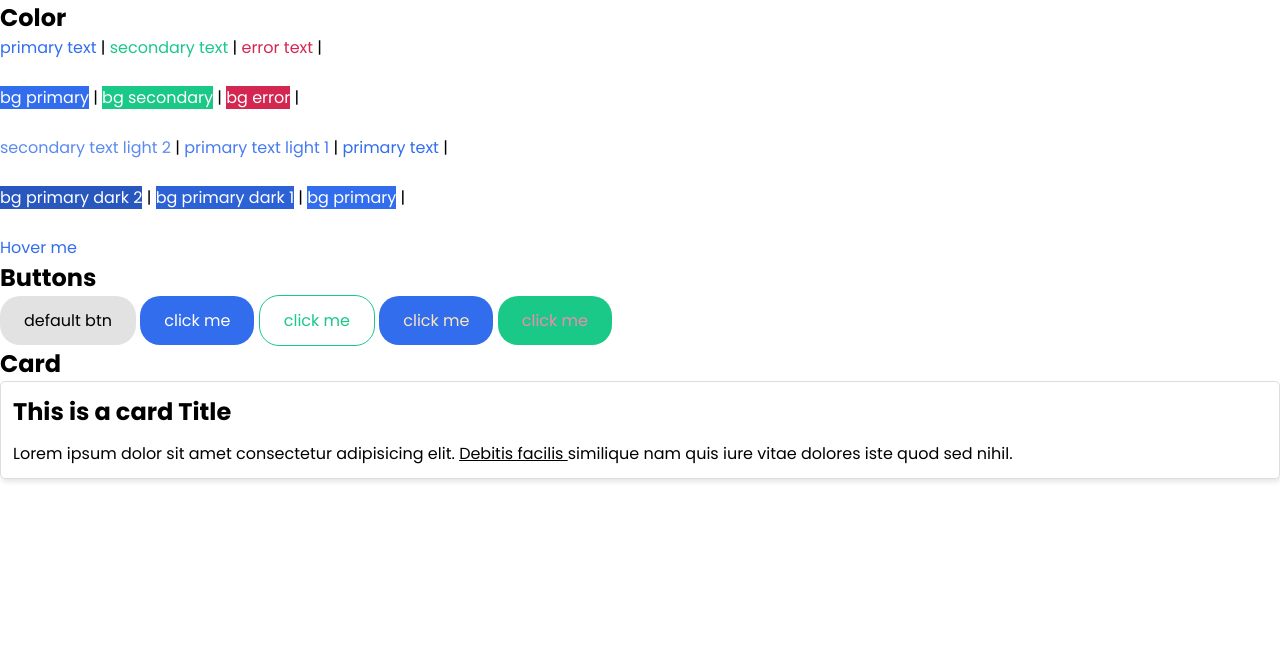
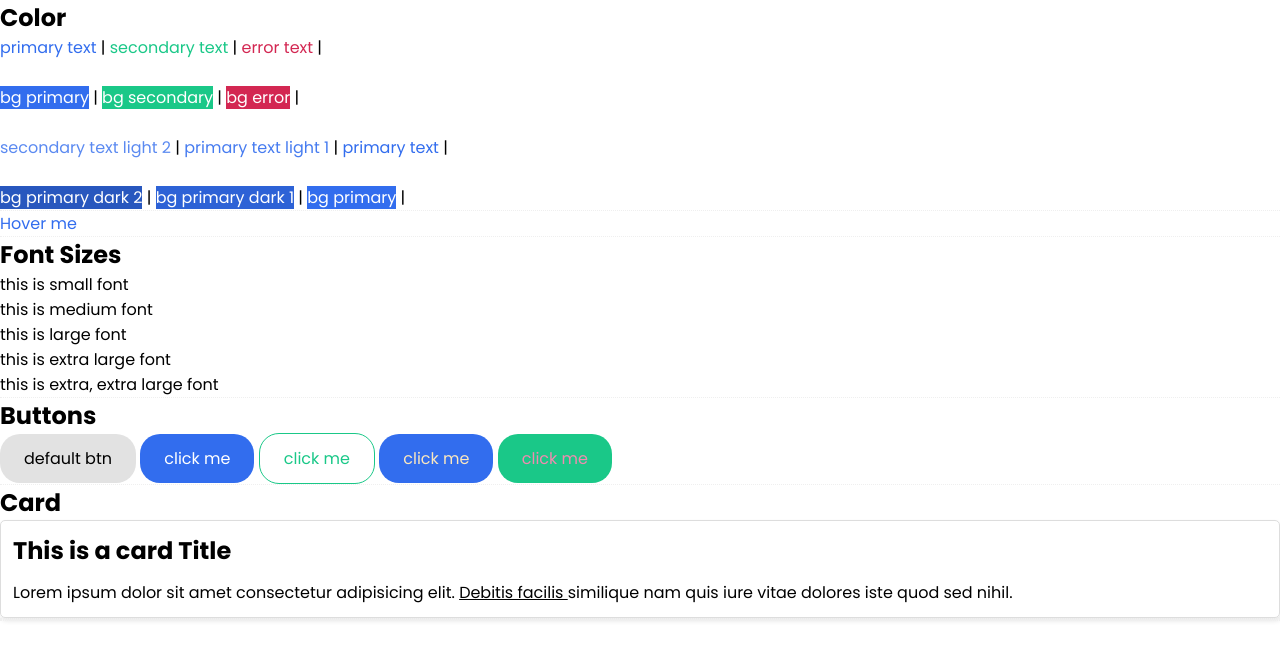
Before and after one commit to frankassafuah/sass-practice, a website: page index.html in a window 1280 px wide. Drawn offline with Linux system fonts and the light colour scheme.

Commit message:
Utilities - first commit

```diff
--- a/index.html
+++ b/index.html
@@ -34,12 +34,21 @@
     <span class="bg-primary-dark-1 text-white">bg primary dark 1</span> |
     <span class="bg-primary text-white">bg primary</span> |
 
-
-    <br><br>
+    <hr class="mt-4 mb-4">
 
     <a href="#" class="text-primary text-hover-secondary-light-1">Hover me</a>
 
+    <hr class="mt-4 mb-4">
+
     <!-- font sizes -->
+    <h2 class="mb-2">Font Sizes</h2>
+    <div class="font-sm">this is small font</div>
+    <div class="font-md">this is medium font</div>
+    <div class="font-lg">this is large font</div>
+    <div class="font-xl">this is extra large font</div>
+    <div class="font-xxl">this is extra, extra large font</div>
+
+    <hr class="mt-4 mb-4">
 
     <!-- buttons -->
     <h2>Buttons</h2>
@@ -49,6 +58,8 @@
     <a href="#" class="btn-complement-primary">click me</a>
     <a href="#" class="btn-complement-secondary">click me</a>
 
+    <hr class="mt-4 mb-4">
+
     <!-- cards -->
     <h2>Card</h2>
     <div class="card">
@@ -57,6 +68,16 @@
             Lorem ipsum dolor sit amet consectetur adipisicing elit. <a href="#"> Debitis facilis </a> similique nam quis iure vitae dolores iste quod sed nihil.
         </p>
     </div>
+
+    <hr class="mt-4 mb-4">
+
+    <!-- grid system -->
+
+    <hr class="mt-4 mb-4">
+
+    <!-- utilities -->
+
+    <hr class="mt-4 mb-4">
 </body>
 
 </html>
```
